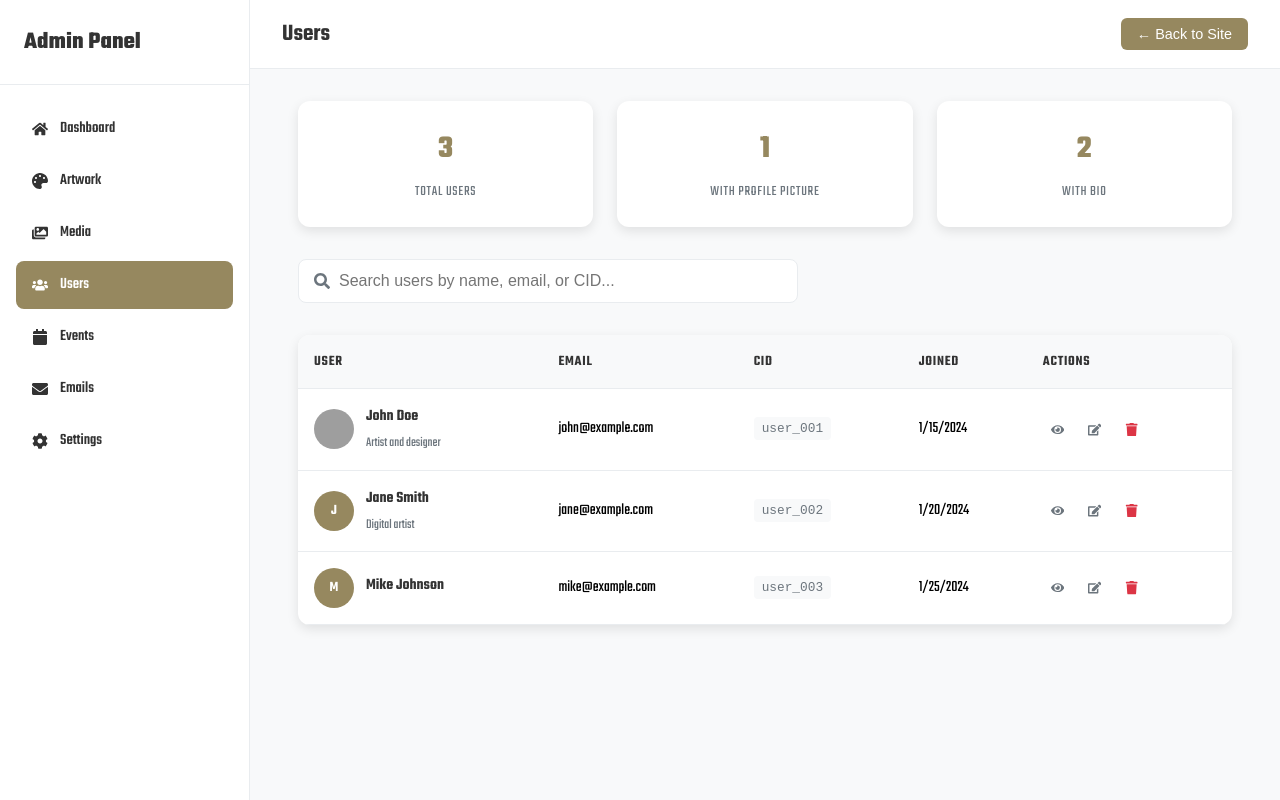
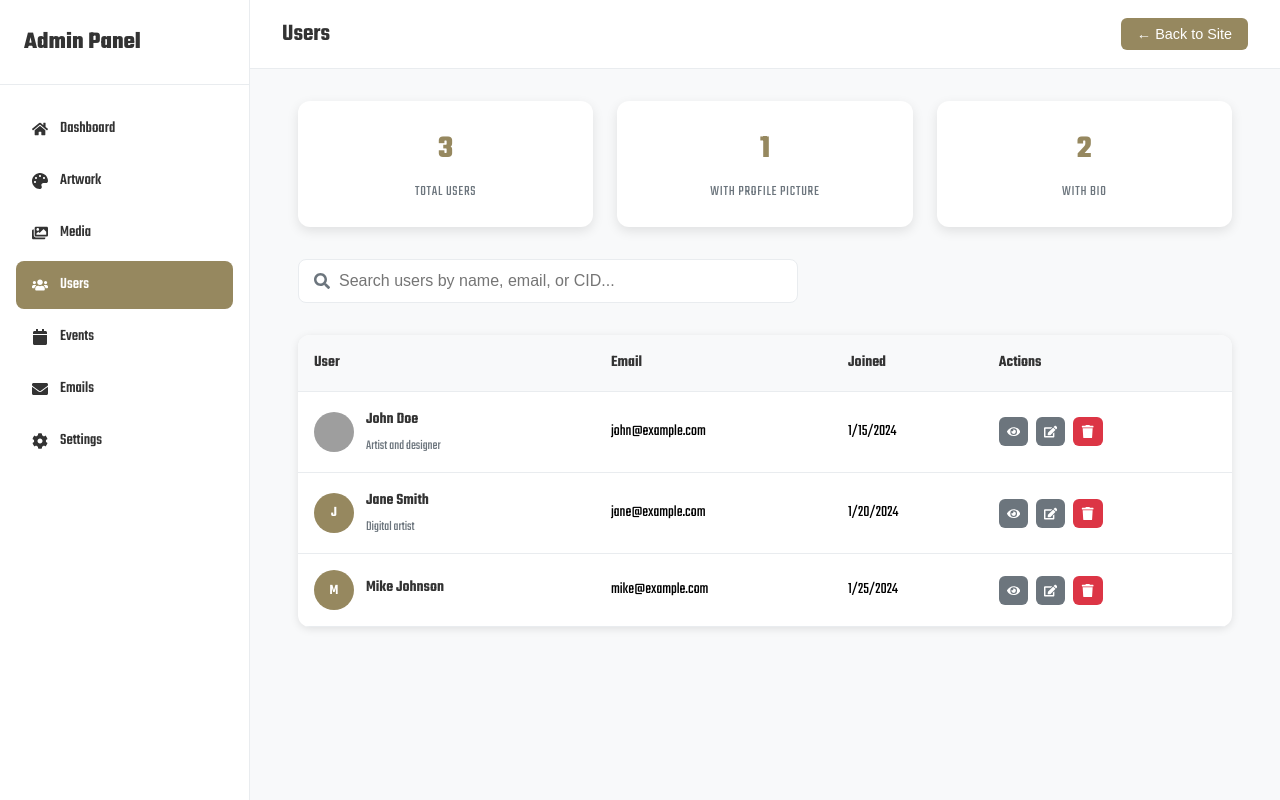
Before and after one commit to buidl-renaissance/burg-ink, a Next.js app: page /admin/users in a window 1280 px wide. Built offline with nearby package versions, Linux system fonts and the light colour scheme; grey boxes are pictures that could not be loaded.

Commit message:
admin work

```diff
--- a/src/pages/admin/users.tsx
+++ b/src/pages/admin/users.tsx
@@ -1,12 +1,12 @@
 'use client';
 
 import { useState, useEffect } from 'react';
-import styled, { css } from 'styled-components';
+import styled from 'styled-components';
 import { AdminLayout } from '@/components/AdminLayout';
 import { Modal } from '@/components/Modal';
 import { FaSearch, FaEdit, FaTrash, FaEye } from 'react-icons/fa';
-import { LoadingMessage, EmptyMessage } from '@/components/Styled';
 import { GetServerSideProps } from 'next';
+import { TableContainer, Table, Th, Td, ActionButton, LoadingMessage, EmptyMessage, ActionButtons } from '@/components/AdminTableStyles';
 
 interface User {
   id: number;
@@ -125,92 +125,6 @@ const StatLabel = styled.div`
   }
 `;
 
-const TableContainer = styled.div`
-  background: white;
-  border-radius: 12px;
-  box-shadow: 0 4px 12px rgba(0, 0, 0, 0.1);
-  overflow: hidden;
-
-  @media (max-width: 768px) {
-    border-radius: 8px;
-    overflow-x: auto;
-    -webkit-overflow-scrolling: touch;
-    scrollbar-width: thin;
-    scrollbar-color: #c1c1c1 transparent;
-    margin: 0 -0.5rem;
-    padding: 0 0.5rem;
-
-    &::-webkit-scrollbar {
-      height: 6px;
-    }
-
-    &::-webkit-scrollbar-track {
-      background: #f1f1f1;
-      border-radius: 3px;
-    }
-
-    &::-webkit-scrollbar-thumb {
-      background: #c1c1c1;
-      border-radius: 3px;
-    }
-
-    &::-webkit-scrollbar-thumb:hover {
-      background: #a8a8a8;
-    }
-  }
-`;
-
-const Table = styled.table`
-  width: 100%;
-  border-collapse: collapse;
-
-  @media (max-width: 768px) {
-    table-layout: fixed;
-  }
-`;
-
-const Th = styled.th`
-  background: #f8f9fa;
-  padding: 1rem;
-  text-align: left;
-  font-weight: 600;
-  color: #333;
-  border-bottom: 1px solid #e9ecef;
-  font-size: 0.9rem;
-  text-transform: uppercase;
-  letter-spacing: 0.05em;
-
-  @media (max-width: 768px) {
-    padding: 0.5rem 0.25rem;
-    font-size: 0.75rem;
-    white-space: nowrap;
-
-    &:nth-child(1) { width: 45%; } /* User */
-    &:nth-child(2) { width: 0; display: none; } /* Email - hidden on mobile */
-    &:nth-child(3) { width: 0; display: none; } /* CID - hidden on mobile */
-    &:nth-child(4) { width: 25%; } /* Joined */
-    &:nth-child(5) { width: 30%; } /* Actions */
-  }
-`;
-
-const TableCell = styled.td`
-  padding: 1rem;
-  border-bottom: 1px solid #e9ecef;
-  vertical-align: middle;
-
-  @media (max-width: 768px) {
-    padding: 0.5rem 0.25rem;
-    font-size: 0.75rem;
-    white-space: nowrap;
-    overflow: hidden;
-    text-overflow: ellipsis;
-
-    &:nth-child(2), &:nth-child(3) {
-      display: none;
-    }
-  }
-`;
-
 const UserCell = styled.div`
   display: flex;
   align-items: center;
@@ -287,70 +201,6 @@ const UserBio = styled.div`
   @media (max-width: 768px) {
     font-size: 0.65rem;
     max-width: 80px;
-  }
-`;
-
-const CidBadge = styled.span`
-  background: #f8f9fa;
-  color: #6c757d;
-  padding: 0.25rem 0.5rem;
-  border-radius: 4px;
-  font-size: 0.8rem;
-  font-family: monospace;
-  white-space: nowrap;
-
-  @media (max-width: 768px) {
-    font-size: 0.6rem;
-    padding: 0.1rem 0.2rem;
-  }
-`;
-
-const ActionButtons = styled.div`
-  display: flex;
-  gap: 0.5rem;
-
-  @media (max-width: 768px) {
-    gap: 0.15rem;
-    flex-wrap: nowrap;
-    justify-content: flex-start;
-  }
-`;
-
-const ActionButton = styled.button<{ danger?: boolean }>`
-  background: none;
-  border: none;
-  padding: 0.5rem;
-  border-radius: 6px;
-  cursor: pointer;
-  transition: background-color 0.3s ease;
-  color: #6c757d;
-  ${({ danger }) => danger && css`
-    color: #dc3545;
-  `}
-  &:hover {
-    background: #f8f9fa;
-  }
-
-  &.view {
-    color: #28a745;
-  }
-
-  &.edit {
-    color: #007bff;
-  }
-
-  &.delete {
-    color: #dc3545;
-  }
-
-  @media (max-width: 768px) {
-    padding: 0.25rem;
-    font-size: 0.7rem;
-    min-width: 24px;
-    height: 24px;
-    display: flex;
-    align-items: center;
-    justify-content: center;
   }
 `;
 
@@ -531,7 +381,6 @@ export default function AdminUsers() {
               <tr>
                 <Th>User</Th>
                 <Th>Email</Th>
-                <Th>CID</Th>
                 <Th>Joined</Th>
                 <Th>Actions</Th>
               </tr>
@@ -539,20 +388,20 @@ export default function AdminUsers() {
             <tbody>
               {loading ? (
                 <tr>
-                  <td colSpan={5} style={{ display: 'table-cell' }}>
+                  <Td colSpan={5} style={{ display: 'table-cell' }}>
                     <LoadingMessage>Loading users...</LoadingMessage>
-                  </td>
+                  </Td>
                 </tr>
               ) : filteredUsers.length === 0 ? (
                 <tr>
-                  <td colSpan={5} style={{ display: 'table-cell' }}>
+                  <Td colSpan={5} style={{ display: 'table-cell' }}>
                     <EmptyMessage>No users found</EmptyMessage>
-                  </td>
+                  </Td>
                 </tr>
               ) : (
                 filteredUsers.map((user) => (
                   <tr key={user.id}>
-                    <TableCell>
+                    <Td>
                       <UserCell>
                         <UserAvatar>
                           {user.profile_picture ? (
@@ -566,13 +415,10 @@ export default function AdminUsers() {
                           {user.bio && <UserBio>{user.bio}</UserBio>}
                         </UserInfo>
                       </UserCell>
-                    </TableCell>
-                    <TableCell>{user.email}</TableCell>
-                    <TableCell>
-                      <CidBadge>{user.cid}</CidBadge>
-                    </TableCell>
-                    <TableCell>{formatDate(user.created_at)}</TableCell>
-                    <TableCell>
+                    </Td>
+                    <Td>{user.email}</Td>
+                    <Td>{formatDate(user.created_at)}</Td>
+                    <Td>
                       <ActionButtons>
                         <ActionButton onClick={() => handleViewUser(user)}>
                           <FaEye />
@@ -587,7 +433,7 @@ export default function AdminUsers() {
                           <FaTrash />
                         </ActionButton>
                       </ActionButtons>
-                    </TableCell>
+                    </Td>
                   </tr>
                 ))
               )}
```
